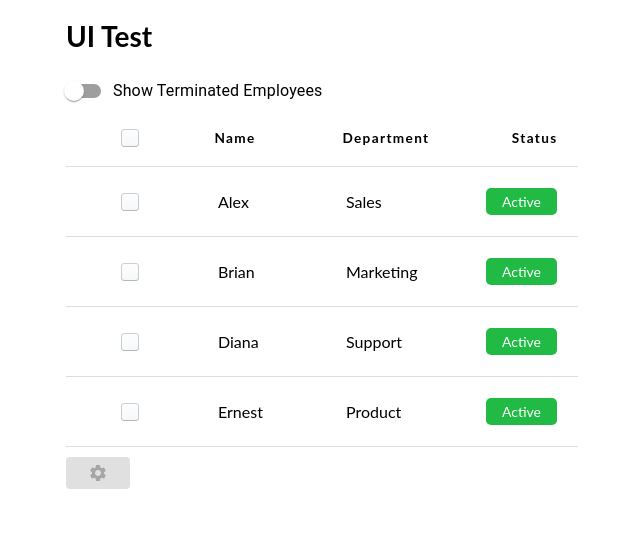
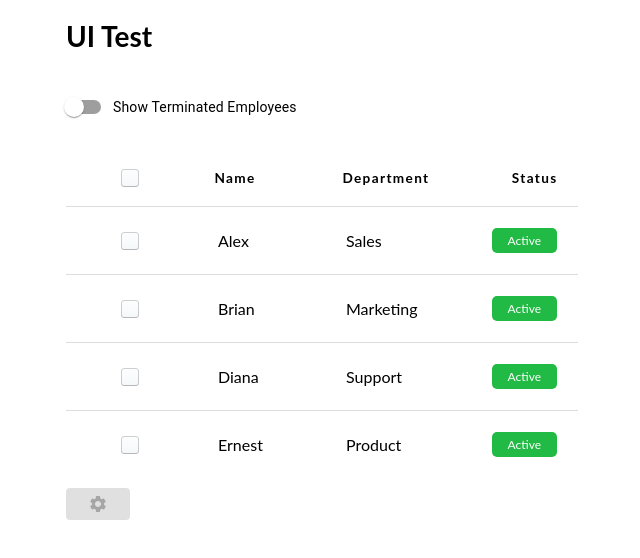
Before and after one commit to SethD94/PS-UI-Test, a React (Create React App) app in the folder ui-test/: page / in a window 1280 px wide. Shown: the top 558 px of the page, without its empty margins (318-958 px from the left). Built offline with nearby package versions, Linux system fonts and the light colour scheme; data requests are answered from the project's data file.

Commit message:
Responsive styling changes.

```diff
--- a/ui-test/src/App.tsx
+++ b/ui-test/src/App.tsx
@@ -14,7 +14,7 @@ function App() {
       <div className="App-Container">
         <div>
           <h1>UI Test</h1>
-          <FormControlLabel control={<Switch checked={showTerminated} onChange={toggleSwitchHandler}/>} label="Show Terminated Employees" />
+          <FormControlLabel sx={{pt:2, pb:3}} control={<Switch checked={showTerminated} onChange={toggleSwitchHandler}/>} label={<span style={{ fontSize: '14px' }}>Show Terminated Employees</span>} />
           <Table switchState={showTerminated} setSelectedCount={setSelectedCount}/>
           <DropDownButtonList selectedRowCount={selectedCount}></DropDownButtonList>
         </div>
--- a/ui-test/src/Components/Table/styles.ts
+++ b/ui-test/src/Components/Table/styles.ts
@@ -1,6 +1,7 @@
 import styled from "styled-components";
 
 const StyledActive = styled.div`
+  font-size: 12px;
   background-color: #21BA45; /* Green */
   border-radius: 5px;
   color: white;
@@ -13,6 +14,7 @@ const StyledActive = styled.div`
 export default StyledActive;
 
 export const StyledTerminated = styled.div`
+  font-size: 12px;
   background-color: #000; /* Green */
   border-radius: 5px;
   color: white;
@@ -33,8 +35,11 @@ table {
   width: 100%;
   table-layout: fixed;
 }
-table tr {
+table tr{
   border-bottom: 1px solid #ddd;
+}
+table tbody tr:last-child{
+  border-bottom: none;
 }
 table th:first-child,
 table td:first-child {
```
